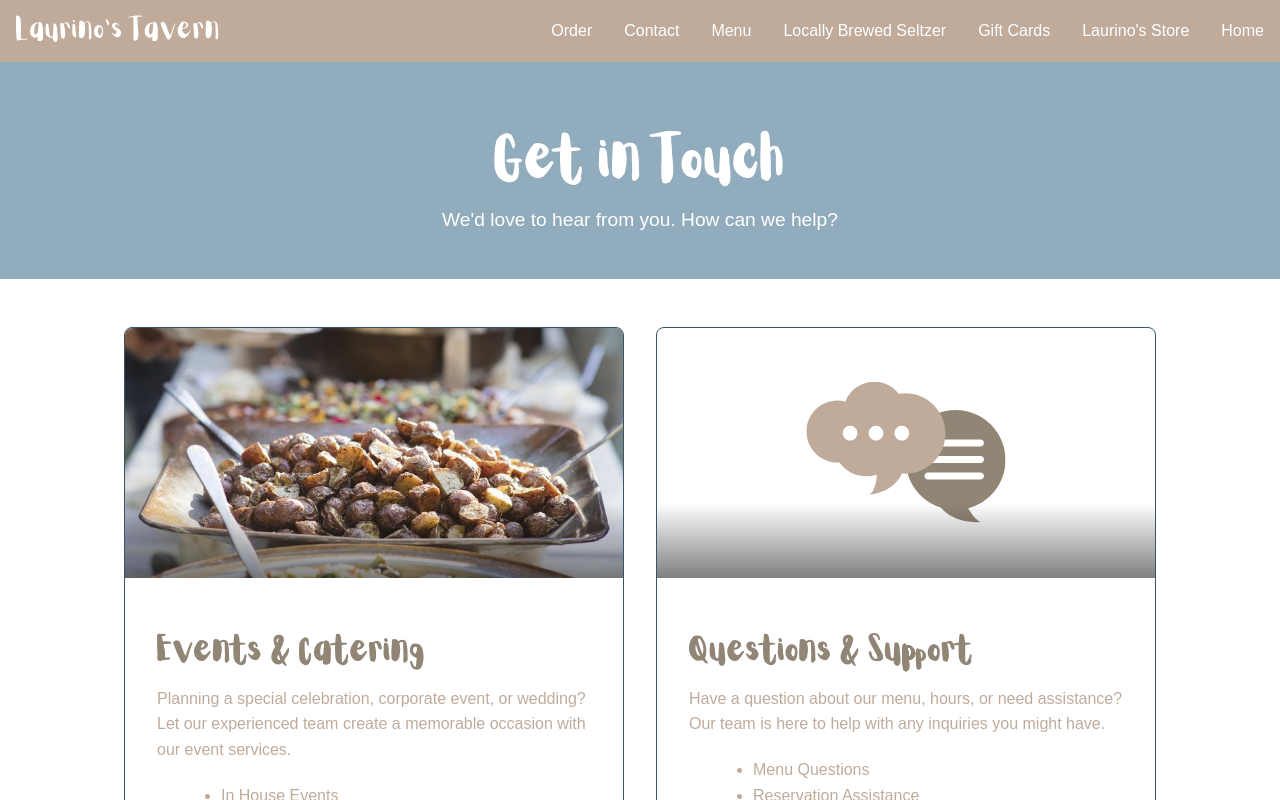
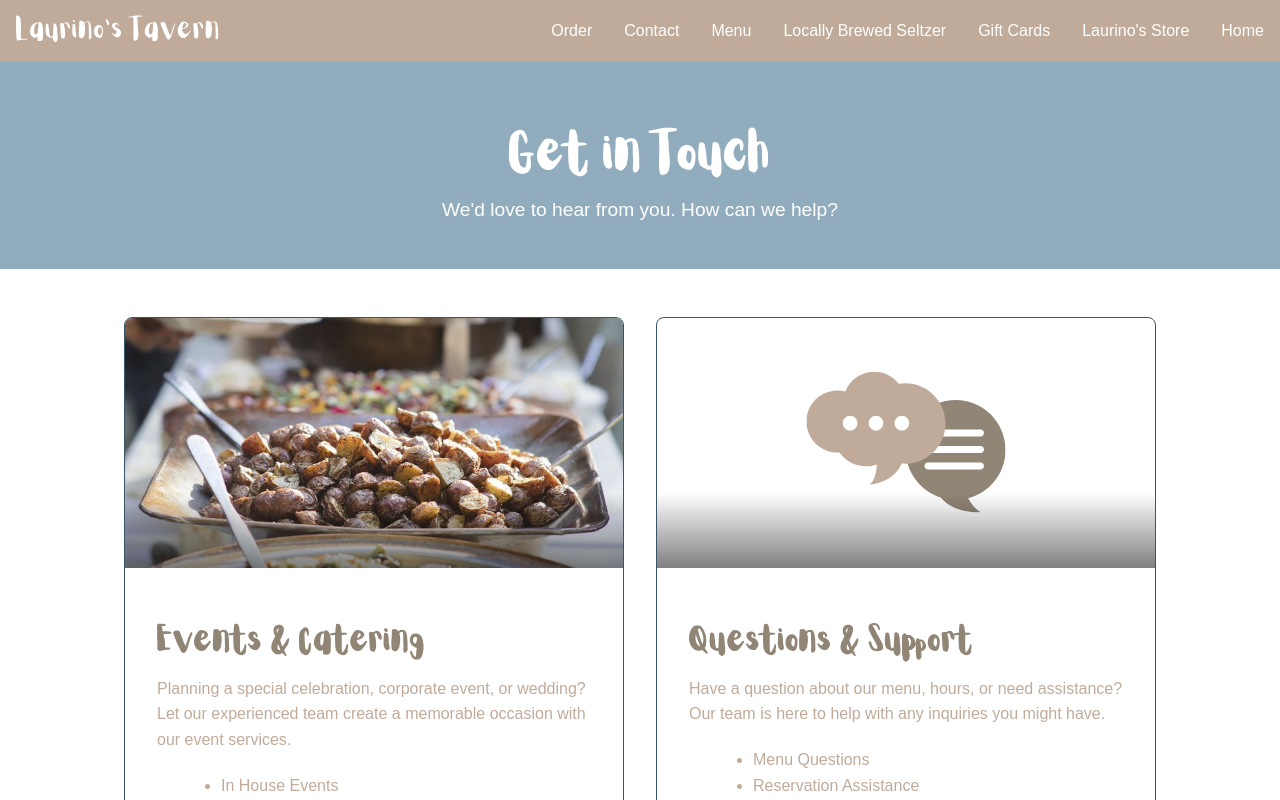
Before and after one commit to Zdrown/LaurinosTavern, a Next.js app: page /components/Contact in a window 1280 px wide. Shown: the top 800 px of the page. Built offline with nearby package versions, Linux system fonts and the light colour scheme.

Commit message:
stable 8 prod

```diff
--- a/src/app/components/Contact/page.js
+++ b/src/app/components/Contact/page.js
@@ -171,7 +171,7 @@ const PageHeader = styled.div`
 
   h1 {
     font-family: 'Aloja', sans-serif;
-    font-size: 3rem;
+    font-size: 2.7rem;
     margin-bottom: 1rem;
   }
 
```
